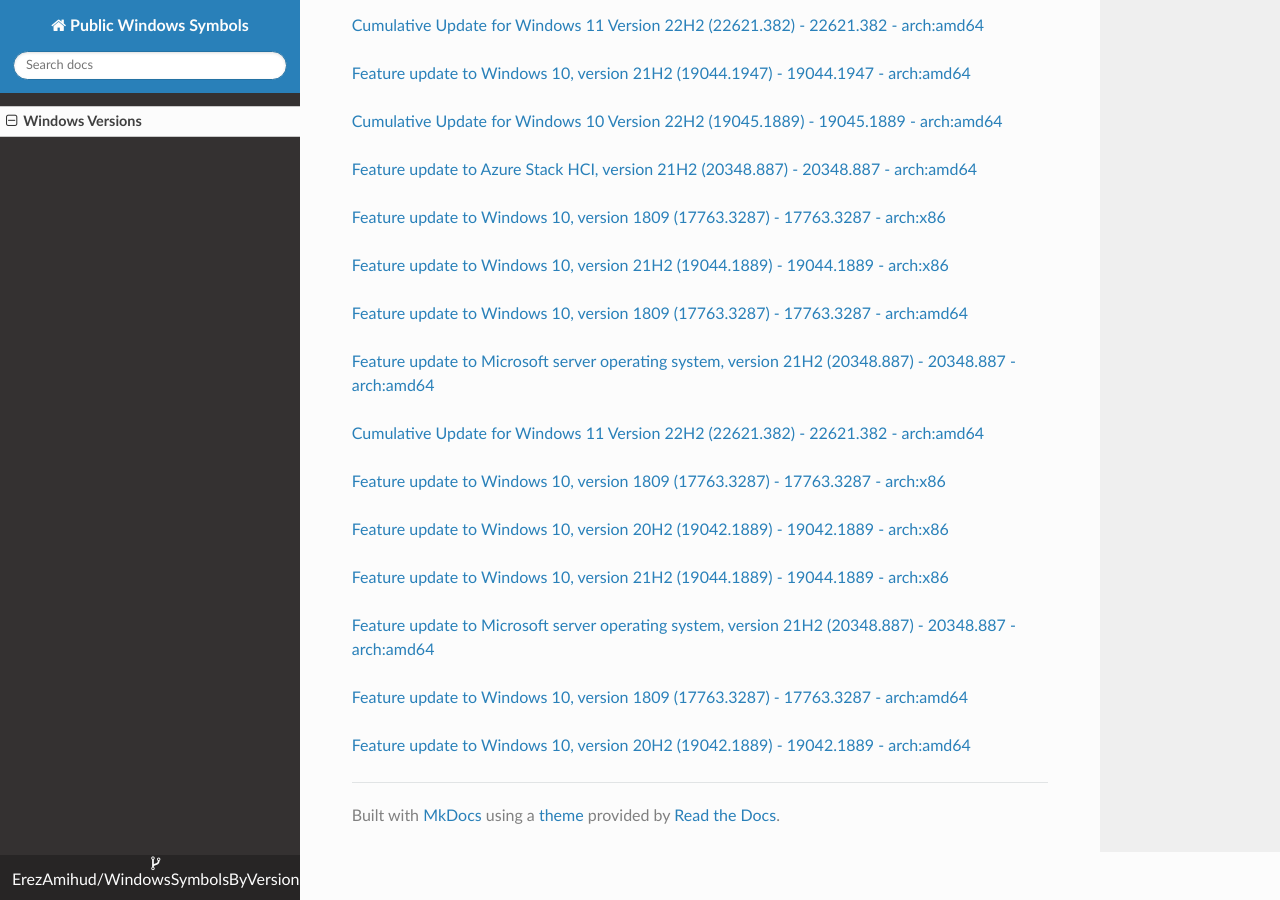
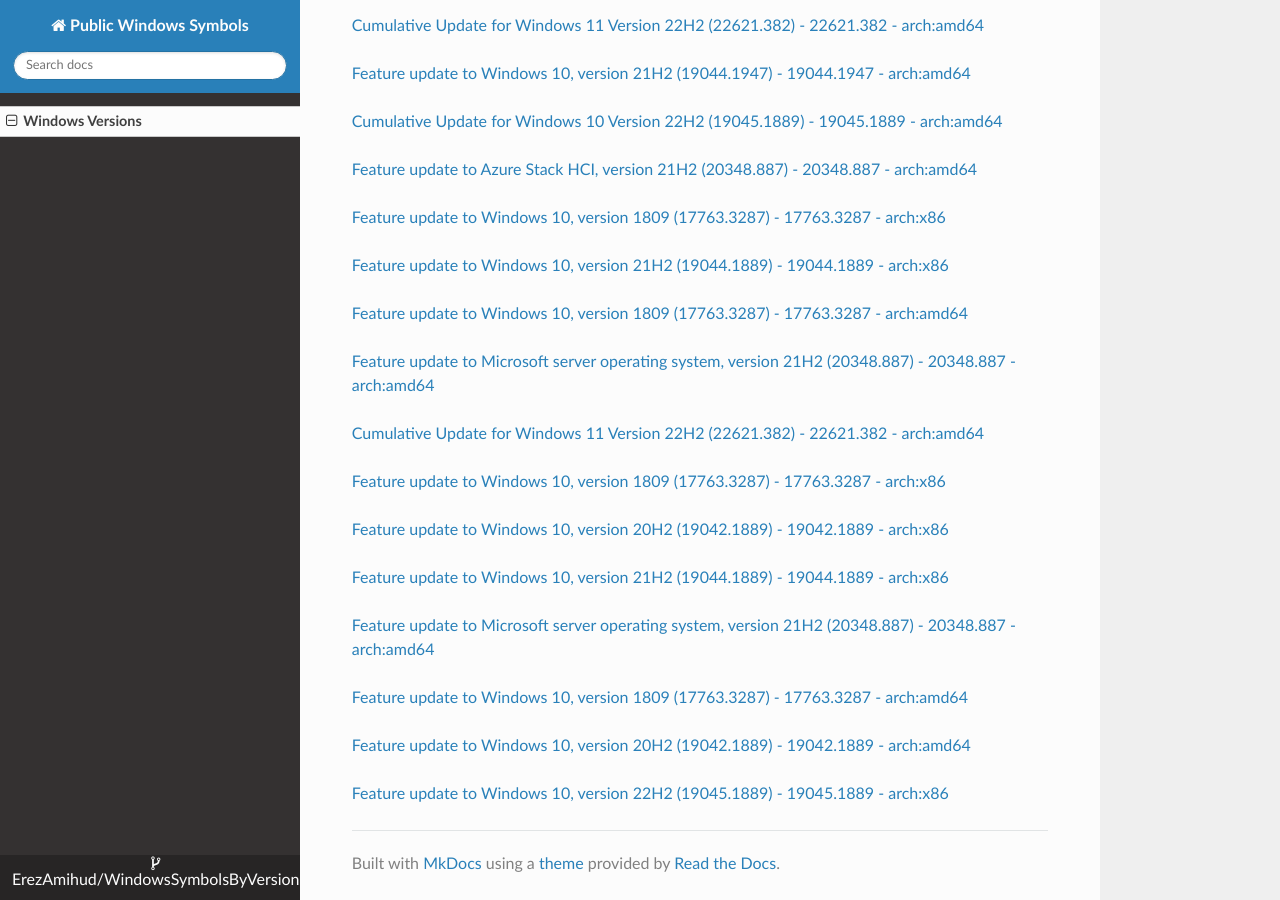
Before and after one commit to ErezAmihud/WindowsSymbolsByVersion, an MkDocs documentation site: the page built from docs/index.md, in a window 1280 px wide and 900 px high, scrolled down 55733 px. Built offline with MkDocs 1.6.1, drawn with Linux system fonts in a browser that asks for light colours; nearby versions of some CDN libraries.

Commit message:
Automated commit, add manifest for 3f85b104-aa6f-41b0-86b8-29196c1f2c3b

```diff
--- a/docs/index.md
+++ b/docs/index.md
@@ -3301,3 +3301,6 @@
 
 
 [Feature update to Windows 10, version 20H2 (19042.1889) - 19042.1889 - arch:amd64](https://github.com/ErezAmihud/WindowsSymbolsByVersion/blob/main/manifests/fbfffa4c-099d-4aea-9113-a91e0f72462f.manifest)
+
+
+[Feature update to Windows 10, version 22H2 (19045.1889) - 19045.1889 - arch:x86](https://github.com/ErezAmihud/WindowsSymbolsByVersion/blob/main/manifests/3f85b104-aa6f-41b0-86b8-29196c1f2c3b.manifest)
```
Also changed, not shown: process_builds.json (+1 -1 lines), 1 other file.
